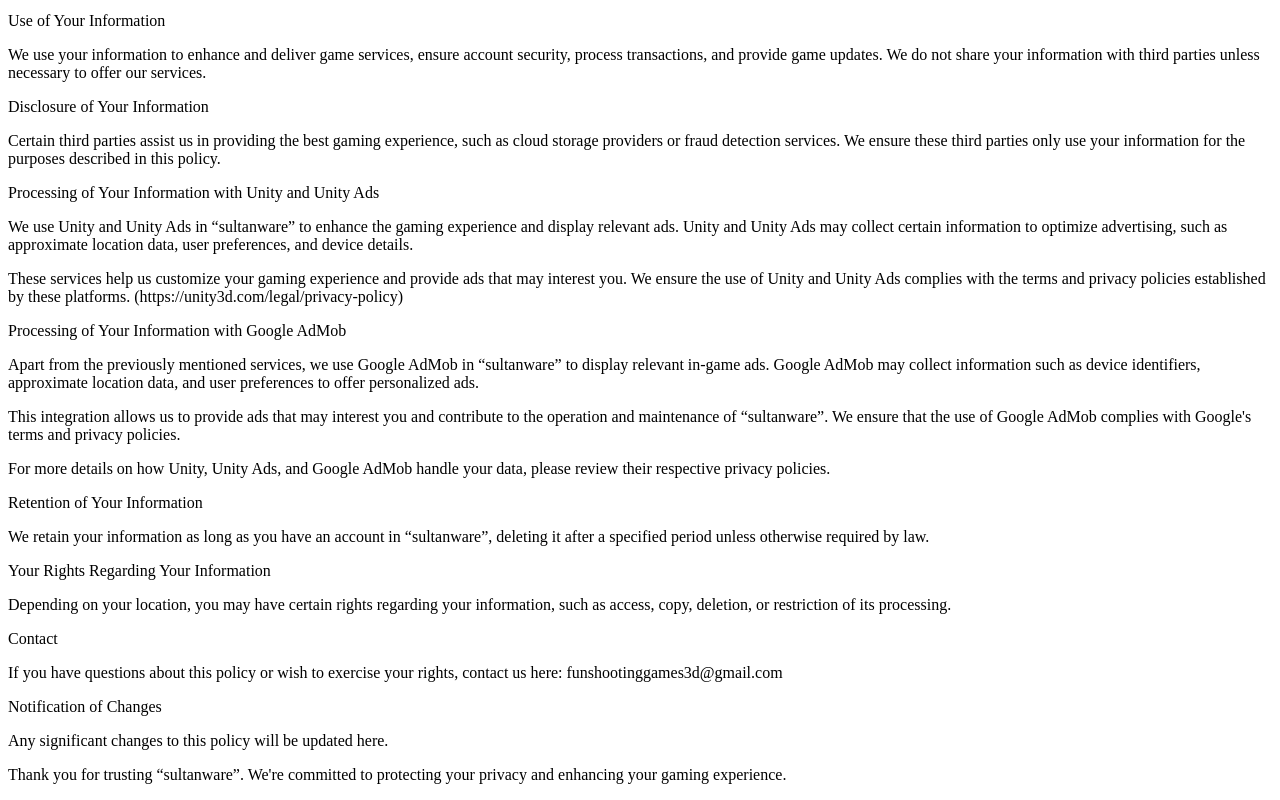
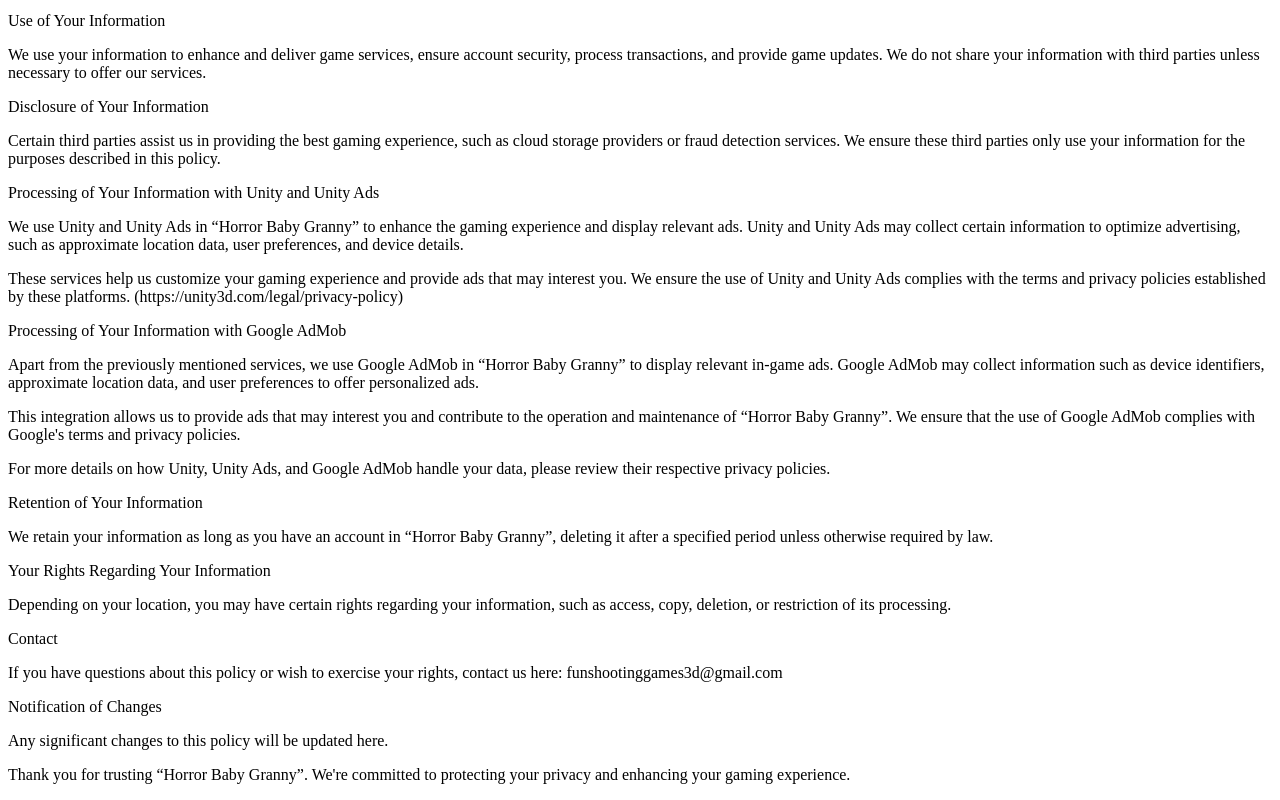
Before and after one commit to brutalgamesapps/brutalgamesapps.github.io, a plain HTML site: page privacy.html in a window 1280 px wide. Shown: the part 1710-2510 px from the top of the page. Drawn offline with Linux system fonts and the light colour scheme.

Commit message:
Update privacy.html

```diff
--- a/privacy.html
+++ b/privacy.html
@@ -69,21 +69,21 @@ Certain third parties assist us in providing the best gaming experience, such as
 <p>
 Processing of Your Information with Unity and Unity Ads
 <p>
-We use Unity and Unity Ads in “sultanware” to enhance the gaming experience and display relevant ads. Unity and Unity Ads may collect certain information to optimize advertising, such as approximate location data, user preferences, and device details.
+We use Unity and Unity Ads in “Horror Baby Granny” to enhance the gaming experience and display relevant ads. Unity and Unity Ads may collect certain information to optimize advertising, such as approximate location data, user preferences, and device details.
 <p>
 These services help us customize your gaming experience and provide ads that may interest you. We ensure the use of Unity and Unity Ads complies with the terms and privacy policies established by these platforms. (https://unity3d.com/legal/privacy-policy)
 <p>
 Processing of Your Information with Google AdMob
 <p>
-Apart from the previously mentioned services, we use Google AdMob in “sultanware” to display relevant in-game ads. Google AdMob may collect information such as device identifiers, approximate location data, and user preferences to offer personalized ads.
+Apart from the previously mentioned services, we use Google AdMob in “Horror Baby Granny” to display relevant in-game ads. Google AdMob may collect information such as device identifiers, approximate location data, and user preferences to offer personalized ads.
 <p>
-This integration allows us to provide ads that may interest you and contribute to the operation and maintenance of “sultanware”. We ensure that the use of Google AdMob complies with Google's terms and privacy policies.
+This integration allows us to provide ads that may interest you and contribute to the operation and maintenance of “Horror Baby Granny”. We ensure that the use of Google AdMob complies with Google's terms and privacy policies.
 <p>
 For more details on how Unity, Unity Ads, and Google AdMob handle your data, please review their respective privacy policies.
 <p>
 Retention of Your Information
 <p>
-We retain your information as long as you have an account in “sultanware”, deleting it after a specified period unless otherwise required by law.
+We retain your information as long as you have an account in “Horror Baby Granny”, deleting it after a specified period unless otherwise required by law.
 <p>
 Your Rights Regarding Your Information
 <p>
@@ -97,6 +97,6 @@ Notification of Changes
 <p>
 Any significant changes to this policy will be updated here.
 <p>
-Thank you for trusting “sultanware”. We're committed to protecting your privacy and enhancing your gaming experience.
+Thank you for trusting “Horror Baby Granny”. We're committed to protecting your privacy and enhancing your gaming experience.
 </body>
 </html>
```
